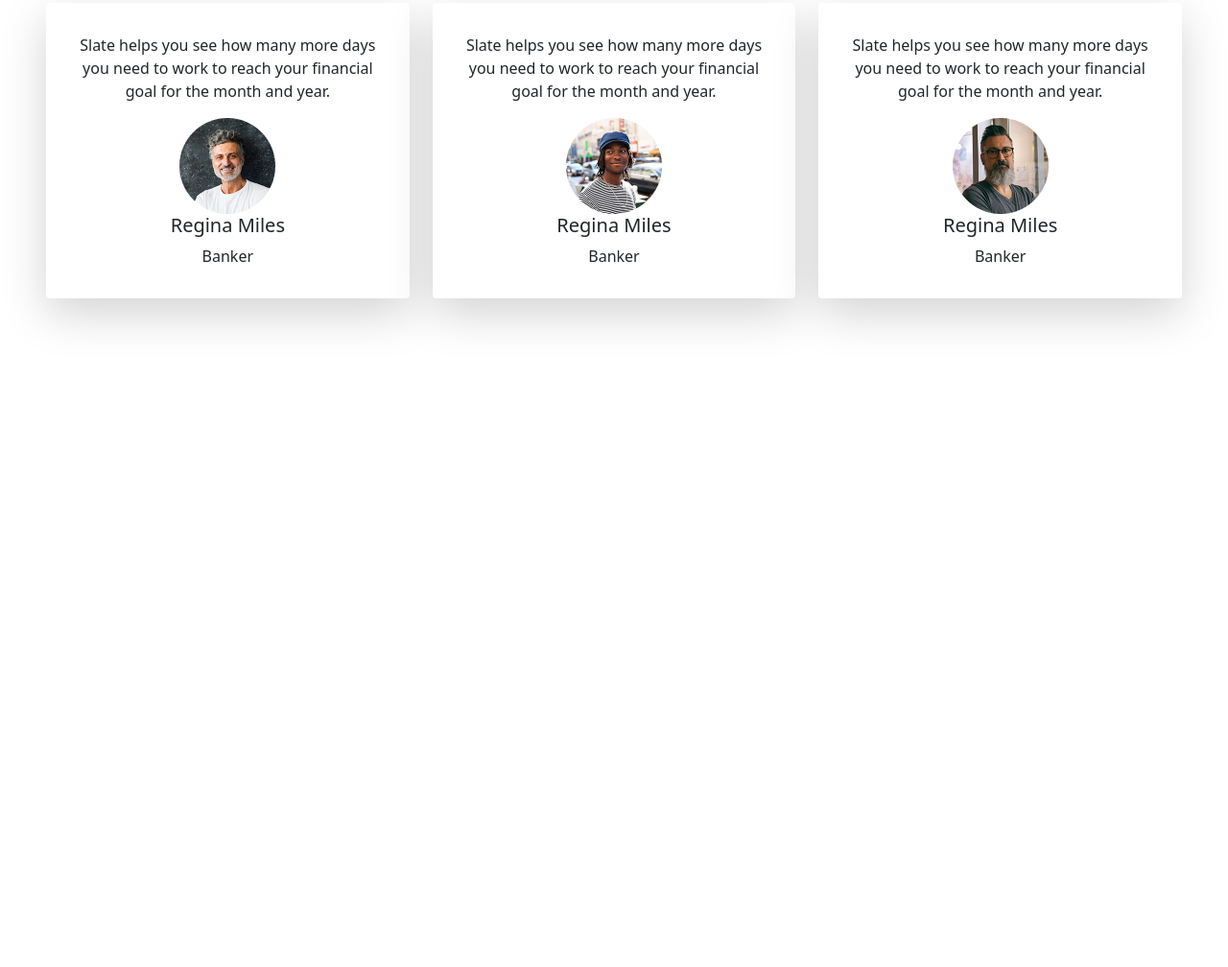
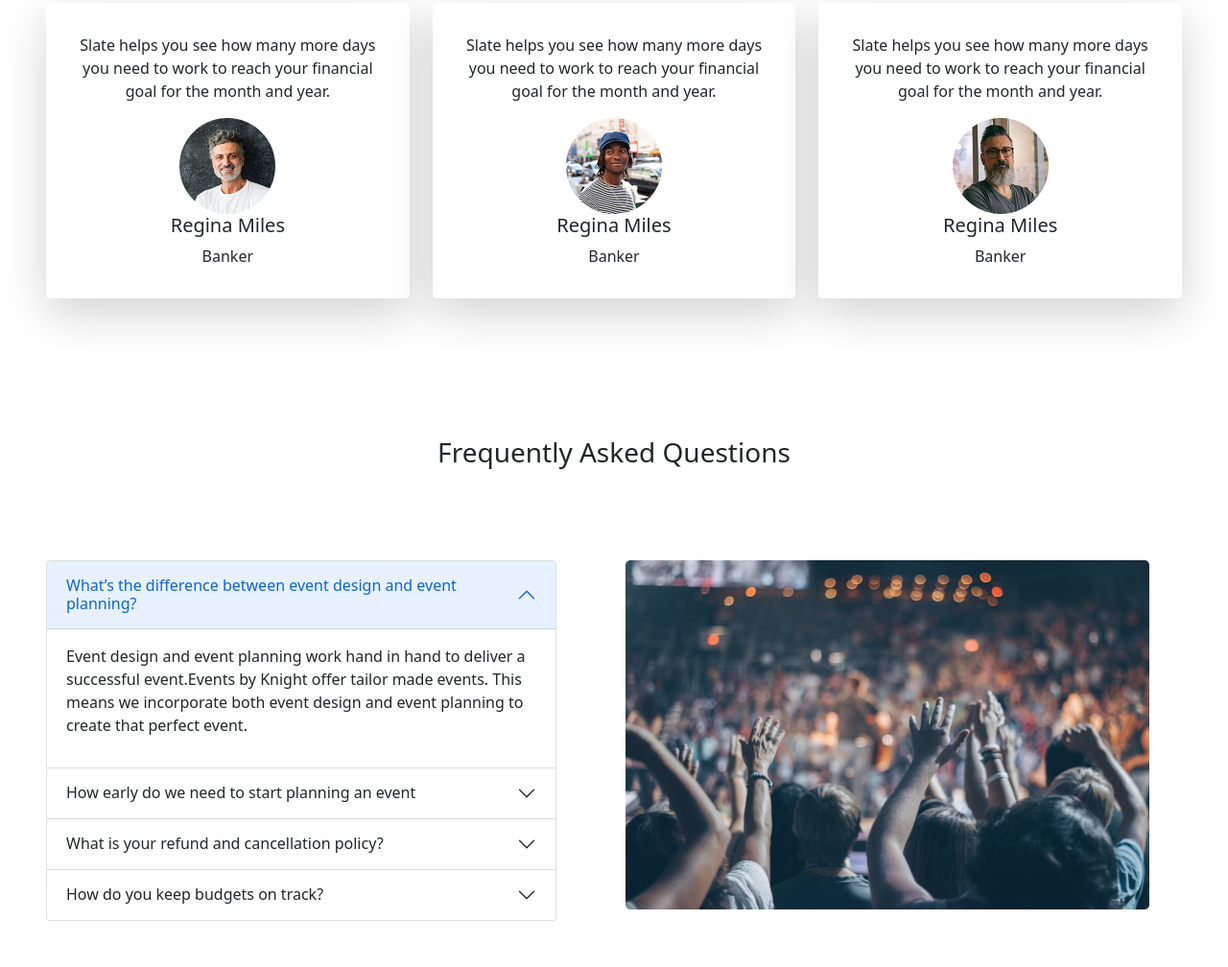
Before and after one commit to abirisl/convention-center-website, a plain HTML site: page index.html in a window 1280 px wide. Shown: the part 1363-2371 px from the top of the page at 96% size. Before the commit the page ends 1770 px from the top, so only its background shows below. Drawn offline with nearby package versions, Linux system fonts and the light colour scheme.

Commit message:
thierd commit

```diff
--- a/index.html
+++ b/index.html
@@ -134,8 +134,66 @@
               </div>
 
         </section>
-
-
+        <section>
+            <h3  class="text-center m-5">Frequently Asked Questions</h3>
+            <div class="row">
+                <div class="col-lg-6">
+                    <div class="accordion m-5" id="accordionExample">
+                        <div class="accordion-item">
+                          <h2 class="accordion-header" id="headingOne">
+                            <button class="accordion-button" type="button" data-bs-toggle="collapse" data-bs-target="#collapseOne" aria-expanded="true" aria-controls="collapseOne">
+                                What’s the difference between event design and event planning?
+                            </button>
+                          </h2>
+                          <div id="collapseOne" class="accordion-collapse collapse show" aria-labelledby="headingOne" data-bs-parent="#accordionExample">
+                            <div class="accordion-body">
+                              <p>Event design and event planning work hand in hand to deliver a successful event.Events by Knight offer tailor made events. This means we incorporate both event design and event planning to create that perfect event.</p>
+                            </div>
+                          </div>
+                        </div>
+                        <div class="accordion-item">
+                          <h2 class="accordion-header" id="headingTwo">
+                            <button class="accordion-button collapsed" type="button" data-bs-toggle="collapse" data-bs-target="#collapseTwo" aria-expanded="false" aria-controls="collapseTwo">
+                                How early do we need to start planning an event
+                            </button>
+                          </h2>
+                          <div id="collapseTwo" class="accordion-collapse collapse" aria-labelledby="headingTwo" data-bs-parent="#accordionExample">
+                            <div class="accordion-body">
+                              <p>We Are Always Ready To organaizes a event any kind of event Wedding buisness meeting birthday party ! you just booked and we are ready to organized</p>
+                            </div>
+                          </div>
+                        </div>
+                        <div class="accordion-item">
+                          <h2 class="accordion-header" id="headingThree">
+                            <button class="accordion-button collapsed" type="button" data-bs-toggle="collapse" data-bs-target="#collapseThree" aria-expanded="false" aria-controls="collapseThree">
+                                What is your refund and cancellation policy?
+                            </button>
+                          </h2>
+                          <div id="collapseThree" class="accordion-collapse collapse" aria-labelledby="headingThree" data-bs-parent="#accordionExample">
+                            <div class="accordion-body">
+                              <p>Our Refund policy is so simple if you booked our service but after that you ovserved you don't need our service we are ready to refund but we have some Requirment</p>
+                            </div>
+                          </div>
+                        </div>
+                        <div class="accordion-item">
+                            <h2 class="accordion-header" id="headingThree">
+                              <button class="accordion-button collapsed" type="button" data-bs-toggle="collapse" data-bs-target="#collapseThree" aria-expanded="false" aria-controls="collapseThree">
+                                How do you keep budgets on track?
+                              </button>
+                            </h2>
+                            <div id="collapseThree" class="accordion-collapse collapse" aria-labelledby="headingThree" data-bs-parent="#accordionExample">
+                              <div class="accordion-body">
+                                <p>We Have artificial intelligence For track Everything , Our All Service is automated</p>
+                              </div>
+                            </div>
+                          </div>
+                      </div>
+                </div>
+                <div class="col-lg-6 mt-5">
+                    <img src="images/people.png" alt="">
+                </div>
+            </div>
+        </section>
     </main>
     <footer>
 
```
